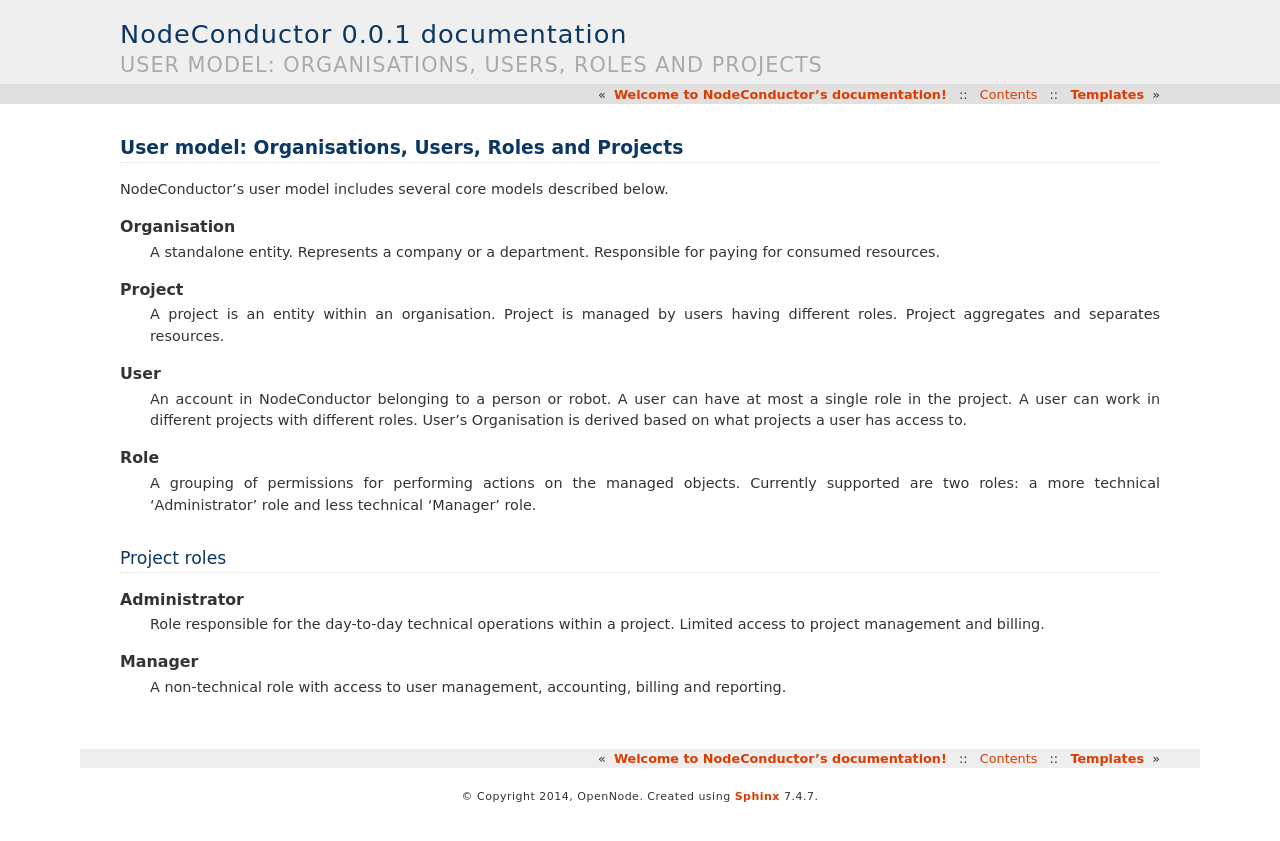
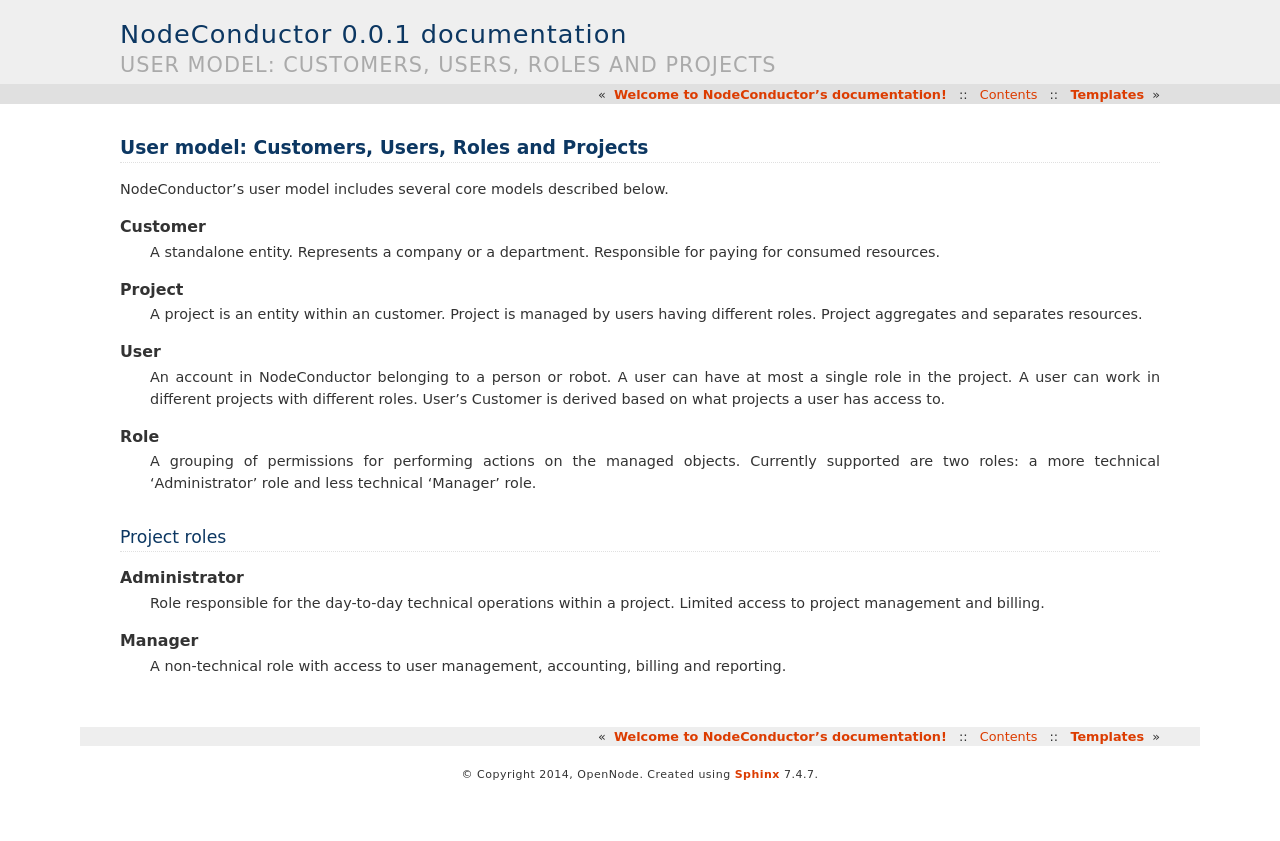
Before and after one commit to opennode/waldur-core, a Sphinx documentation site: the page built from docs/structure.rst, in a window 1280 px wide. Shown: the top 841 px of the page. Built offline with Sphinx 7.4.7, drawn with Linux system fonts in a browser that asks for light colours.

Commit message:
Organisation renamed to Customer

```diff
--- a/docs/structure.rst
+++ b/docs/structure.rst
@@ -1,20 +1,20 @@
-User model: Organisations, Users, Roles and Projects
+User model: Customers, Users, Roles and Projects
 ++++++++++++++++++++++++++++++++++++++++++++++++++++
 
 NodeConductor's user model includes several core models described below.
 
 .. glossary::
 
-    Organisation
+    Customer
       A standalone entity. Represents a company or a department. Responsible for paying for consumed resources.
 
     Project
-      A project is an entity within an organisation. Project is managed by users having different roles. Project
+      A project is an entity within an customer. Project is managed by users having different roles. Project
       aggregates and separates resources.
 
     User
       An account in NodeConductor belonging to a person or robot. A user can have at most a single role in the project.
-      A user can work in different projects with different roles. User's Organisation is derived based on what projects
+      A user can work in different projects with different roles. User's Customer is derived based on what projects
       a user has access to.
 
     Role
```
